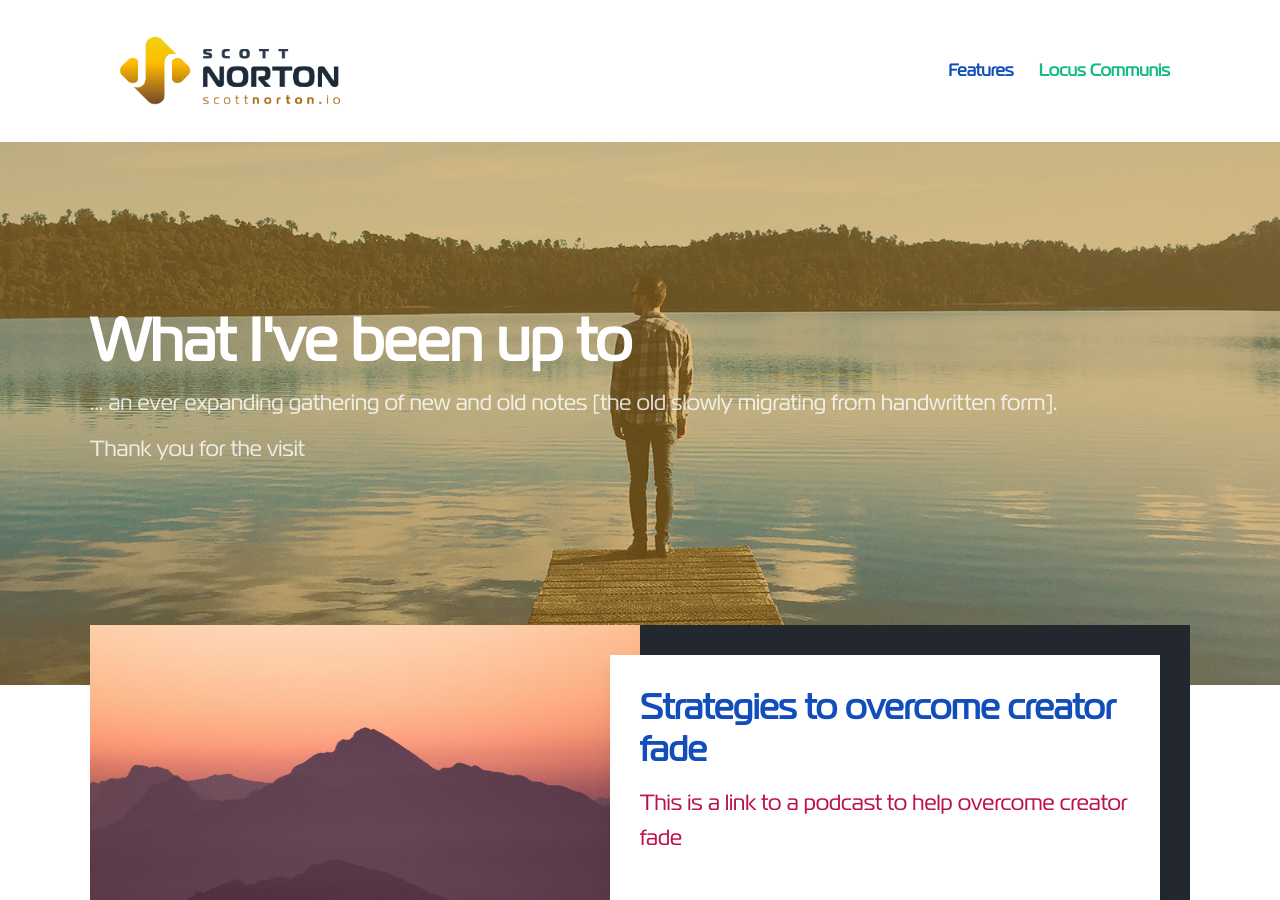
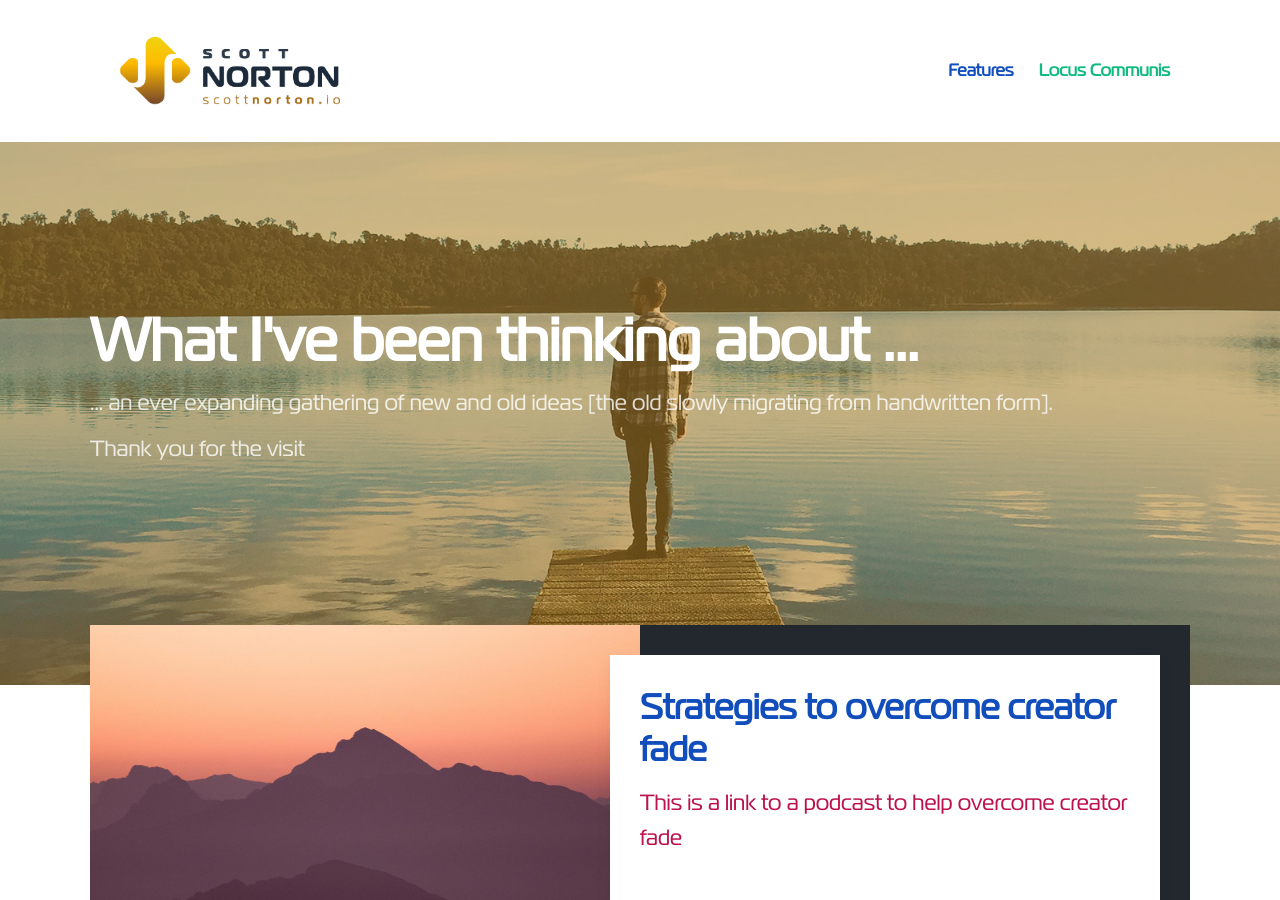
Before and after one commit to 729studios/scottnorton-io.github.io, a Jekyll site: the page built from blog/index.html, in a window 1280 px wide and 900 px high. Built offline with Jekyll 4.4.1, drawn with Linux system fonts in a browser that asks for light colours; nearby versions of some CDN libraries; the list of posts is cut into pages by our own code.

Commit message:
Update index.html

```diff
--- a/blog/index.html
+++ b/blog/index.html
@@ -13,8 +13,8 @@ featured_image: /images/demo/blog.jpg
 
 	<div class="wrap">
 
-		<h1>What I've been up to</h1>
-		<p>... an ever expanding gathering of new and old notes [the old slowly migrating from handwritten form].</p>
+		<h1>What I've been thinking about ...</h1>
+		<p>... an ever expanding gathering of new and old ideas [the old slowly migrating from handwritten form].</p>
 		<p>Thank you for the visit</p>
 
 	</div>
```
